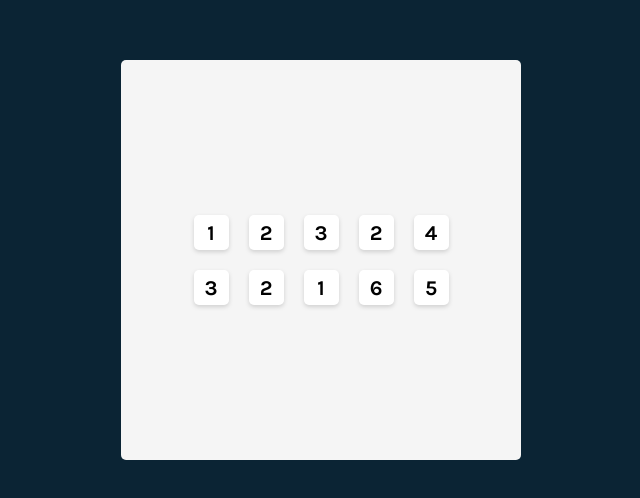
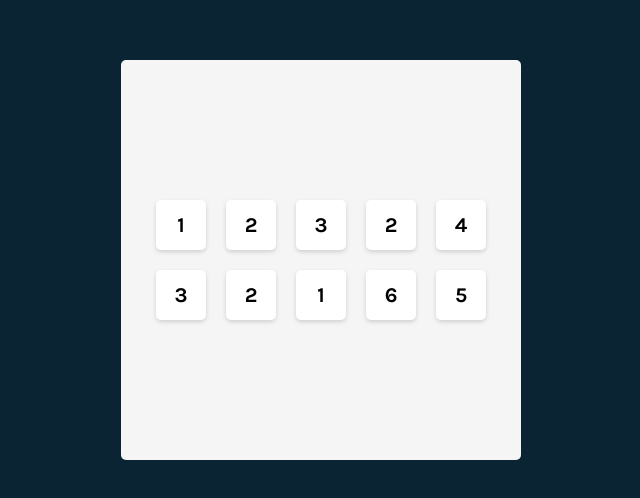
Before and after one commit to siyam-7/tenzies, a React (Vite) app: page / in a window 1280 px wide. Shown: the part 140-638 px from the top of the page, without its empty margins (319-959 px from the left). Built offline with nearby package versions, Linux system fonts and the light colour scheme.

Commit message:
change button font to 50px

```diff
--- a/src/App.css
+++ b/src/App.css
@@ -45,6 +45,6 @@ main {
     filter: drop-shadow(0px 2px 2px #00000026);
     border: none;
     border-radius: 5px;
-    width: 35px;
-    height: 35px;
+    width: 50px;
+    height: 50px;
 }
```
